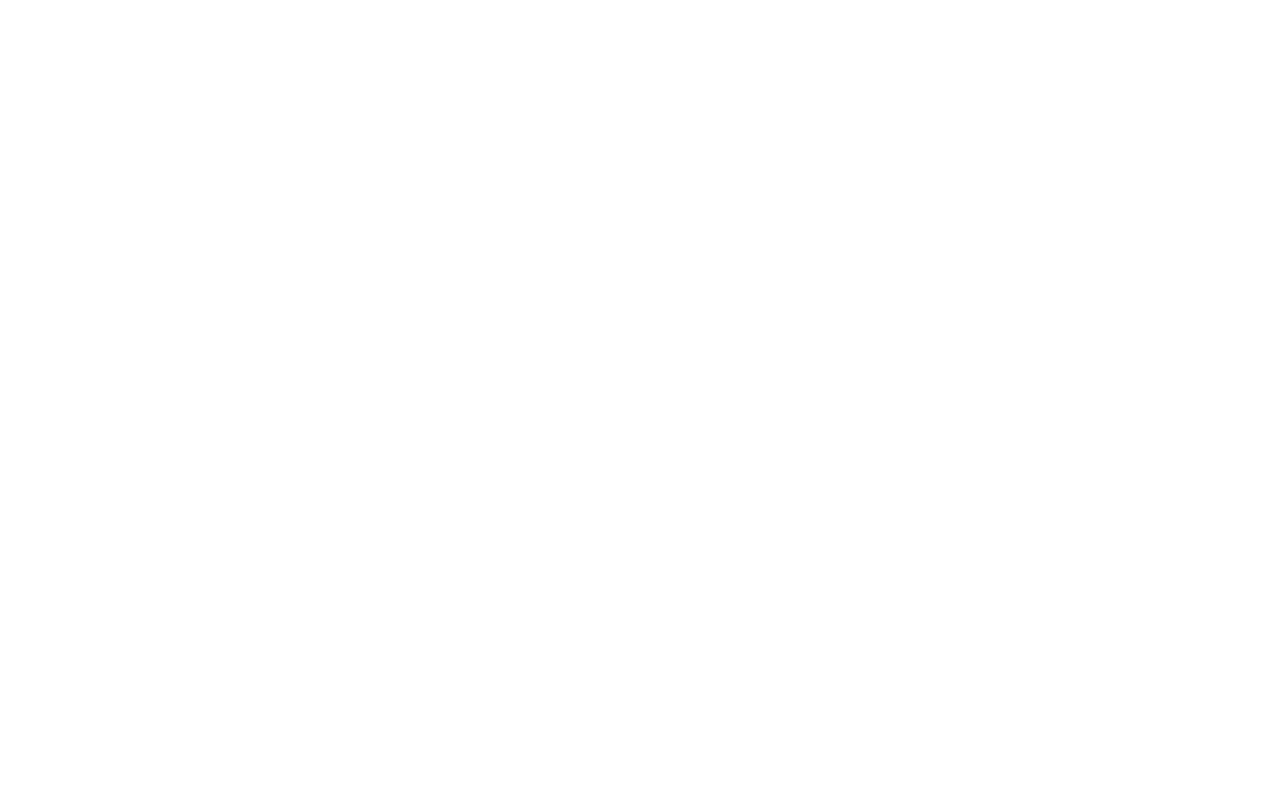
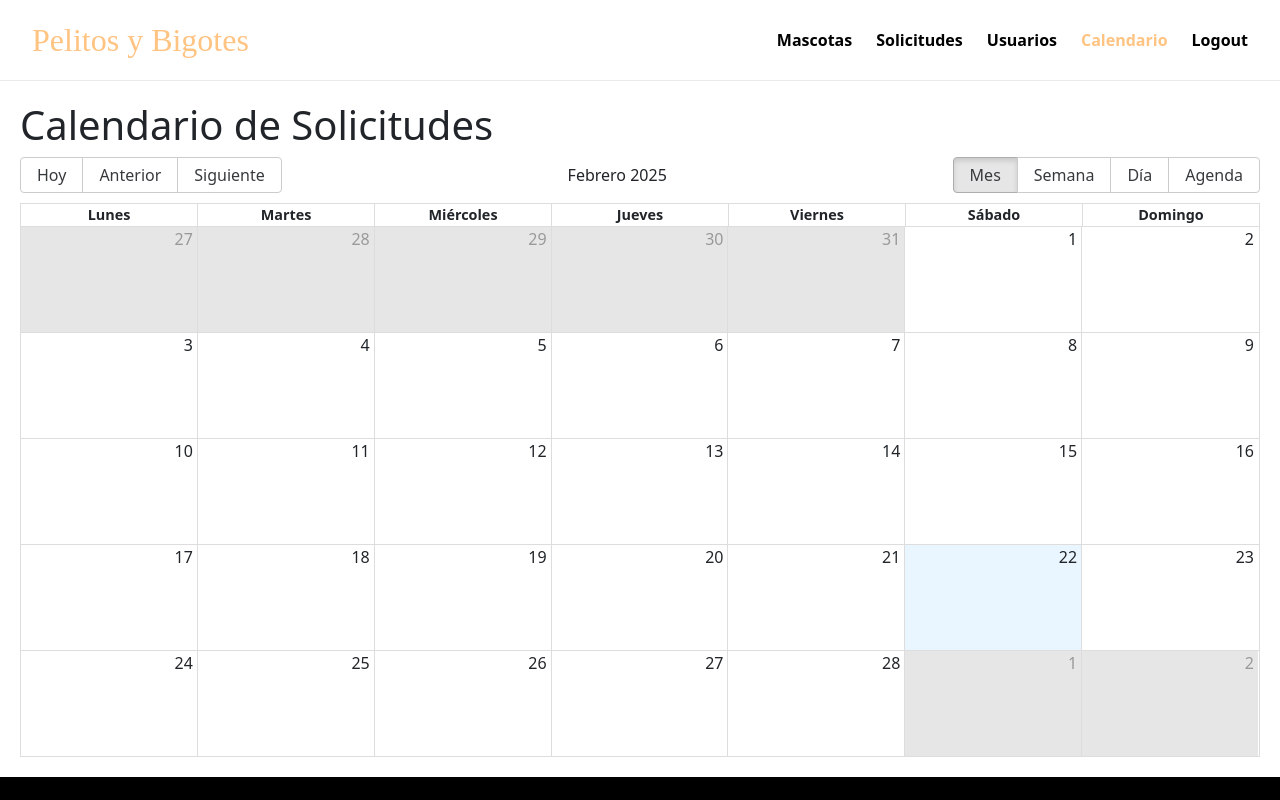
Before and after one commit to isabelroldan/protectoraFrontend, a React (Vite) app: page /calendario in a window 1280 px wide. Before the commit this address had no page. Shown: the top 800 px of the page. Built offline with nearby package versions, Linux system fonts and the light colour scheme; no server answers; sample sign-in values are in the browser's storage.

Commit message:
IRC Calendario terminmado

```diff
--- /dev/null
+++ b/src/Components/CalendarioSolicitudes/CalendarioSolicitudes.tsx
@@ -0,0 +1,202 @@
+import { useEffect, useState } from "react";
+import { Calendar, dateFnsLocalizer, Event, View } from "react-big-calendar";
+import { useDispatch, useSelector } from "react-redux";
+import { ThunkDispatch } from "@reduxjs/toolkit";
+import { parseISO, format as dfFormat, parse as dfParse, startOfWeek as dfStartOfWeek, getDay as dfGetDay } from "date-fns";
+import { es } from "date-fns/locale";
+import type { Locale } from "date-fns";
+import Layout from "../layout/Layout";
+import { getSolicitudesAsync } from "../Solicitudes/solicitudesSlice";
+import Modal from "react-modal";
+import "react-big-calendar/lib/css/react-big-calendar.css";
+
+// Capitaliza la primera letra de una cadena
+function capitalize(str: string) {
+  return str.charAt(0).toUpperCase() + str.slice(1);
+}
+
+const locales = { es };
+
+const localizer = dateFnsLocalizer({
+  format: (date: Date, formatStr: string, options?: { locale?: Locale }) =>
+    dfFormat(date, formatStr, { ...(options || {}), locale: es }),
+  parse: (value: string, formatStr: string, backupDate: Date, options?: { locale?: Locale }) =>
+    dfParse(value, formatStr, backupDate, { ...(options || {}), locale: es }),
+  startOfWeek: (date: Date, options?: { locale?: Locale }) =>
+    dfStartOfWeek(date, { ...(options || {}), locale: es }),
+  getDay: (date: Date) => dfGetDay(date),
+  locales,
+});
+Modal.setAppElement("#root");
+
+// Formatos personalizados en español y capitalizados
+const formats = {
+  dateFormat: "d",
+  dayFormat: (date: Date, _culture: string | undefined, _localizer: any) =>
+    capitalize(dfFormat(date, "eee dd", { locale: es })), // Ej: "Lun 01"
+  weekdayFormat: (date: Date, _culture: string | undefined, _localizer: any) =>
+    capitalize(dfFormat(date, "eeee", { locale: es })), // Ej: "Lunes"
+  monthHeaderFormat: (date: Date, _culture: string | undefined, _localizer: any) =>
+    capitalize(dfFormat(date, "MMMM yyyy", { locale: es })), // Ej: "Mayo 2025"
+  dayHeaderFormat: (date: Date, _culture: string | undefined, _localizer: any) =>
+    capitalize(dfFormat(date, "eeee d MMMM", { locale: es })), // Ej: "Lunes 1 mayo"
+  dayRangeHeaderFormat: ({ start, end }: { start: Date; end: Date }) =>
+    `${capitalize(dfFormat(start, "d MMM", { locale: es }))} - ${capitalize(dfFormat(end, "d MMM", { locale: es }))}`,
+  agendaDateFormat: (date: Date, _culture: string | undefined, _localizer: any) =>
+    capitalize(dfFormat(date, "eeee d MMMM", { locale: es })),
+  agendaTimeFormat: "HH:mm",
+  agendaHeaderFormat: ({ start, end }: { start: Date; end: Date }) =>
+    `${capitalize(dfFormat(start, "d MMM", { locale: es }))} - ${capitalize(dfFormat(end, "d MMM", { locale: es }))}`,
+};
+
+function CalendarioSolicitudes() {
+  const dispatch = useDispatch<ThunkDispatch<any, any, any>>();
+  const solicitudes = useSelector((state: any) => state.solicitudes.solicitudes);
+
+  const [selectedEvent, setSelectedEvent] = useState<Event | null>(null);
+  const [currentDate, setCurrentDate] = useState(new Date());
+  const [currentView, setCurrentView] = useState<View>("month");
+
+  useEffect(() => {
+    dispatch(getSolicitudesAsync());
+  }, [dispatch]);
+
+  const events: Event[] = solicitudes.map((solicitud: any) => ({
+    id: solicitud.id,
+    title: `📅 ${solicitud.usuario?.name} - ${solicitud.mascota?.nombre}`,
+    start: parseISO(solicitud.fecha_solicitud),
+    end: parseISO(solicitud.fecha_solicitud),
+    allDay: true,
+    resource: solicitud
+  }));
+
+  const eventStyleGetter = (event: Event) => {
+    const estado = (event.resource as any)?.estado;
+    let backgroundColor = "#999";
+    if (estado === "pendiente") backgroundColor = "orange";
+    if (estado === "aprobada") backgroundColor = "green";
+    if (estado === "rechazada") backgroundColor = "red";
+
+    return {
+      style: {
+        backgroundColor,
+        color: "white",
+        borderRadius: "5px",
+        border: "none",
+        padding: "5px"
+      }
+    };
+  };
+
+  const messages = {
+    today: "Hoy",
+    previous: "Anterior",
+    next: "Siguiente",
+    month: "Mes",
+    week: "Semana",
+    day: "Día",
+    agenda: "Agenda",
+    date: "Fecha",
+    time: "Hora",
+    event: "Evento",
+    noEventsInRange: "No hay eventos en este rango",
+    allDay: "Todo el día"
+  };
+
+  return (
+    <Layout>
+      <div style={{ padding: "20px" }}>
+        <h1>Calendario de Solicitudes</h1>
+        <Calendar
+          localizer={localizer}
+          events={events}
+          startAccessor="start"
+          endAccessor="end"
+          style={{ height: 600 }}
+          eventPropGetter={eventStyleGetter}
+          messages={messages}
+          formats={formats}
+          views={["month", "week", "day", "agenda"]}
+          date={currentDate}
+          onNavigate={(date) => setCurrentDate(date)}
+          view={currentView}
+          onView={(view) => setCurrentView(view)}
+          onSelectEvent={(event) => setSelectedEvent(event)}
+          culture="es"
+        />
+
+        <Modal
+          isOpen={!!selectedEvent}
+          onRequestClose={() => setSelectedEvent(null)}
+          contentLabel="Detalles de la Solicitud"
+          style={{
+            overlay: {
+              backgroundColor: "rgba(0, 0, 0, 0.5)",
+              zIndex: 1000
+            },
+            content: {
+              backgroundColor:
+                selectedEvent?.resource?.estado === "pendiente"
+                  ? "orange"
+                  : selectedEvent?.resource?.estado === "aprobada"
+                  ? "green"
+                  : "red",
+              color: "white",
+              borderRadius: "12px",
+              padding: "30px 20px 20px",
+              width: "90%",
+              maxWidth: "400px",
+              maxHeight: "90vh",
+              margin: "auto",
+              position: "absolute",
+              top: "50%",
+              left: "50%",
+              transform: "translate(-50%, -50%)",
+              boxShadow: "0 5px 15px rgba(0,0,0,0.3)"
+            }
+          }}
+        >
+          {selectedEvent && (
+            <div style={{ position: "relative" }}>
+              <button
+                onClick={() => setSelectedEvent(null)}
+                style={{
+                  position: "absolute",
+                  top: "10px",
+                  right: "10px",
+                  background: "transparent",
+                  border: "none",
+                  color: "white",
+                  fontSize: "1.4rem",
+                  fontWeight: "bold",
+                  cursor: "pointer"
+                }}
+                aria-label="Cerrar"
+              >
+                &times;
+              </button>
+
+              <h2 style={{ textAlign: "center", marginBottom: "20px" }}>
+                {selectedEvent.title}
+              </h2>
+
+              <div style={{ lineHeight: "1.6", padding: "0 5px" }}>
+                <p>
+                  <strong>Fecha:</strong>{" "}
+                  {capitalize(dfFormat(selectedEvent.start as Date, "eeee, d 'de' MMMM 'de' yyyy", { locale: es }))}
+                </p>
+                <p><strong>Usuario:</strong> {selectedEvent.resource?.usuario?.name}</p>
+                <p><strong>Email:</strong> {selectedEvent.resource?.usuario?.email}</p>
+                <p><strong>Mascota:</strong> {selectedEvent.resource?.mascota?.nombre}</p>
+                <p><strong>Tipo:</strong> {selectedEvent.resource?.tipo}</p>
+                <p><strong>Estado:</strong> {selectedEvent.resource?.estado}</p>
+              </div>
+            </div>
+          )}
+        </Modal>
+      </div>
+    </Layout>
+  );
+}
+
+export default CalendarioSolicitudes;
--- a/src/Components/Router.tsx
+++ b/src/Components/Router.tsx
@@ -10,6 +10,7 @@
 import Solicitudes from './Solicitudes/Solicitudes';
 import SolicitudSee from './Solicitudes/SolicitudSee';
 import SolicitudEdit from './Solicitudes/SolicitudEdit';
+import CalendarioSolicitudes from './CalendarioSolicitudes/CalendarioSolicitudes';
 
 function Router() {
 
@@ -33,6 +34,9 @@
                     <Route path='/solicitudes/create' element={<SolicitudEdit />}></Route>
                     <Route path='/solicitudes/see/:id' element={<SolicitudSee />}></Route>
                     <Route path='/solicitudes/edit/:id' element={<SolicitudEdit />}></Route>
+
+                    <Route path="/calendario" element={<CalendarioSolicitudes />} />
+
                 </Routes>
             </BrowserRouter>
         </>
--- a/src/Components/layout/Nav/LayoutNav.tsx
+++ b/src/Components/layout/Nav/LayoutNav.tsx
@@ -54,12 +54,21 @@
                     </li>
                 )}
 
+                {rol !== 'usuario' &&  (
+                    <li className={styles.navItem}>
+                        <Link to="/calendario" className={location.pathname === '/calendario' ? styles.active : ''}>
+                            Calendario
+                        </Link>
+                    </li>
+                )}
+
                 {/* Opción de cierre de sesión, visible solo si hay un token */}
                 {token && (
                     <li className={styles.navItem}>
                         <a href="#" onClick={handleLogout}>Logout</a>
                     </li>
                 )}
+
             </ul>
         </nav>
     );
```
Also changed, not shown: package.json (+8 -0 lines), 1 other file (tests, documents, lock files or other folders).
